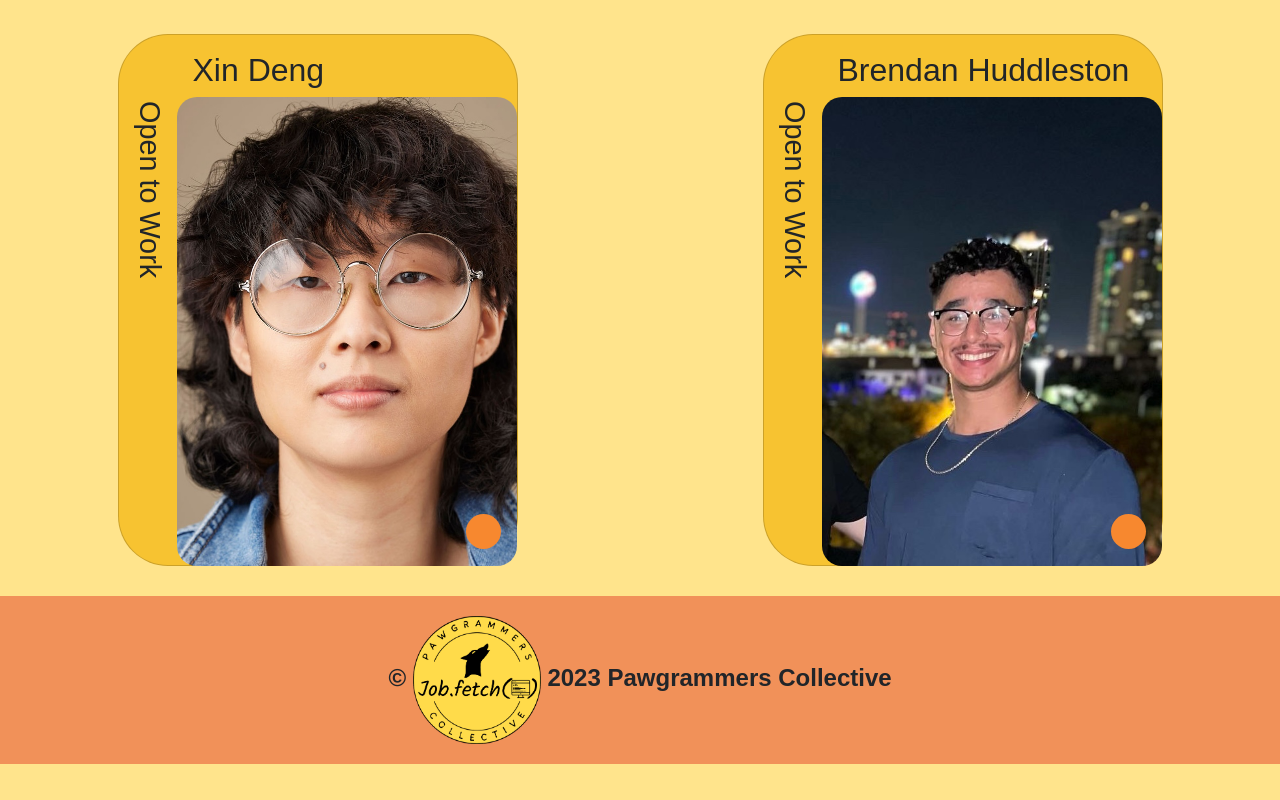
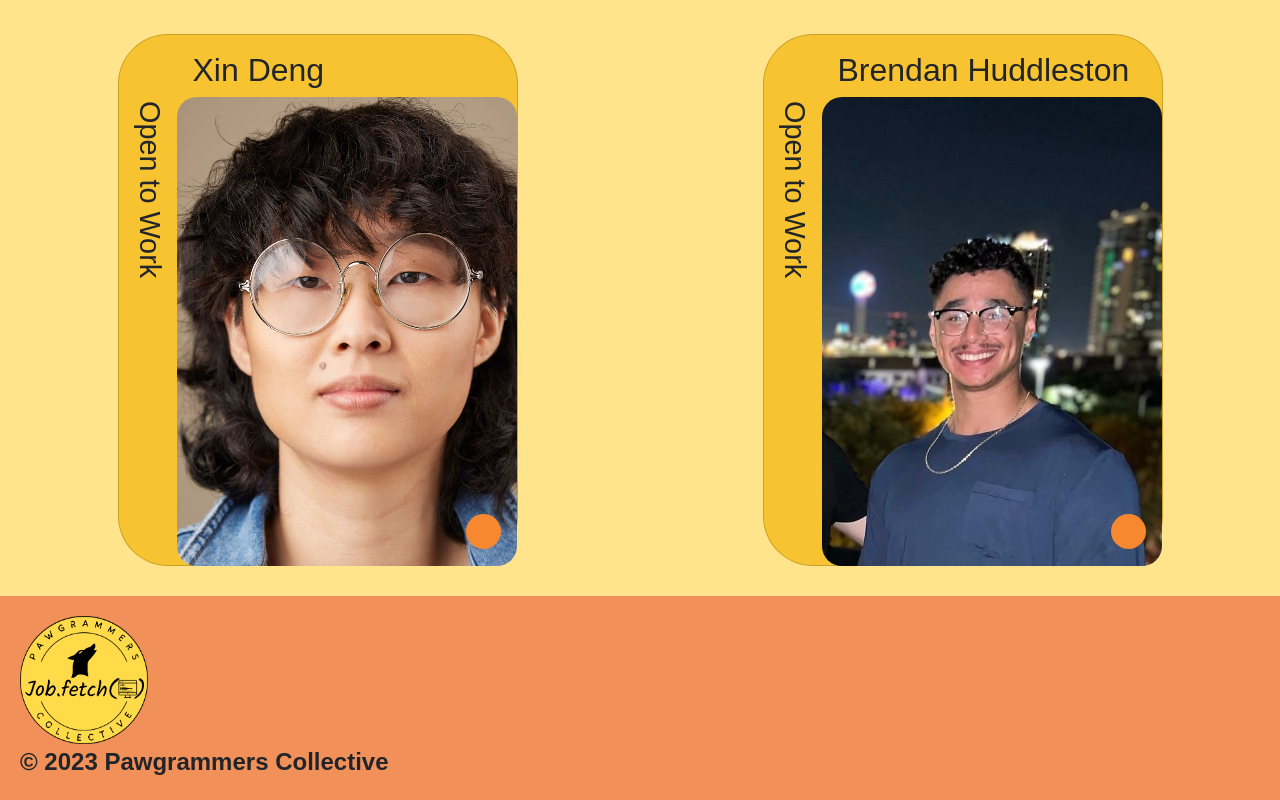
Before and after one commit to Pawgrammers-Collective/job.fetch-frontend, a React (Vite) app: page /about-us in a window 1280 px wide. Shown: the part 883-1683 px from the top of the page. Before the commit the page ends 1647 px from the top, so only its background shows below. Built offline with nearby package versions, Linux system fonts and the light colour scheme; no server answers.

Commit message:
finalized footer

```diff
--- a/src/Footer.jsx
+++ b/src/Footer.jsx
@@ -1,15 +1,15 @@
-import React from "react";
+import React from 'react';
 
 const Footer = () => {
   return (
-    <div className="footerItems">
+      <div className="footerItems">
+        <img
+          alt=""
+          src="./img/logo.png"
 
-      <div className="copyright">
-                &copy; <img alt="" src="./img/logo.png" /> 2023 Pawgrammers Collective
-
+        />
+        <div>&copy; 2023 Pawgrammers Collective</div>
       </div>
-
-    </div>
   );
 };
 
```
